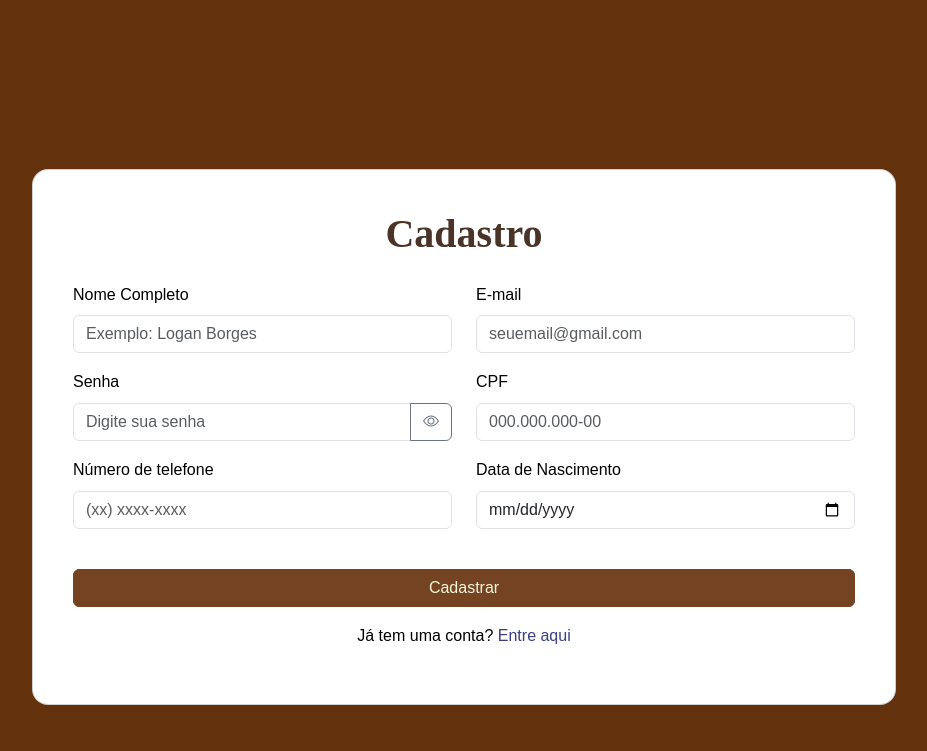
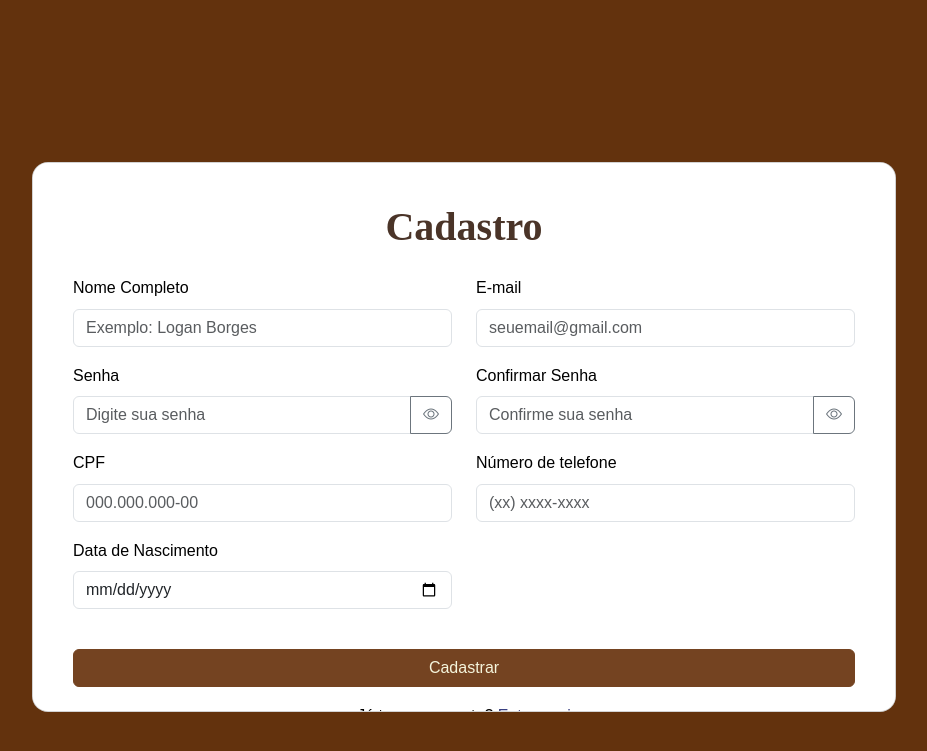
Before and after one commit to ODevAbreu/ExperienciaCriativa, a FastAPI app: page /cadastro in a window 1280 px wide. Shown: the top 751 px of the page, without its empty margins (176-1103 px from the left). Run offline with FastAPI, Linux system fonts and the light colour scheme; some libraries are stand-ins or nearby versions.

Commit message:
melhorias no cadastro

```diff
--- a/templates/pages/cadastro.html
+++ b/templates/pages/cadastro.html
@@ -13,6 +13,12 @@
           border-color: #744321;
           color: #f5f5dc;
         }
+        @media (min-width: 768px) {
+          .card-fixed {
+            max-height: 550px;
+            overflow-y: auto;
+        }
+      }
     </style>
 
 </head>
@@ -22,7 +28,7 @@
   <div class="container">
     <div class="row d-flex justify-content-center">
       <div class="col-md-12 col-lg-9">
-        <div class="card p-4" style="border-radius: 1rem;">
+        <div class="card p-4 card-fixed" style="border-radius: 1rem;">
           <div class="card-body text-black">
 
             <h1 class="fw-bold text-center mb-4">Cadastro</h1>
@@ -42,8 +48,18 @@
                 <div class="col-12 col-md-6 mb-3">
                   <label class="form-label" for="senha">Senha</label>
                   <div class="input-group">
-                    <input type="password" required id="senha" name="senha" placeholder="Digite sua senha" class="form-control" pattern="^(?=.*[A-Z])(?=.*\d).{8,}$" title="Deve conter pelo menos uma letra maiúscula, um número e no mínimo 8 caracteres" />
+                    <input type="password" required id="senha" name="senha" placeholder="Digite sua senha" class="form-control" pattern="^(?=.*[A-Z])(?=.*\d).(?=.*[\W_]).{8,}$" title="Deve conter pelo menos uma letra maiúscula, um número, um caractere especial e no mínimo 8 caracteres" />
                     <button class="btn btn-outline-secondary" type="button" id="toggleSenha">
+                      <i class="bi bi-eye"></i>
+                    </button>
+                  </div>
+                </div>
+
+                <div class="col-12 col-md-6 mb-3">
+                  <label class="form-label" for="confirmarSenha">Confirmar Senha</label>
+                  <div class="input-group">
+                    <input type="password" required id="confirmarSenha" name="confirmarSenha" placeholder="Confirme sua senha" class="form-control" />
+                    <button class="btn btn-outline-secondary" type="button" id="toggleConfirmarSenha">
                       <i class="bi bi-eye"></i>
                     </button>
                   </div>
@@ -85,147 +101,124 @@
 <script>
 
 function mascaraTelefone(event) {
-  let tecla = event.key;
-  // Regex:
-  // g = não termina verificação enquanto não houver combinação para todos os elementos da Regex
-  // \D+ = troca qualquer caractere que não seja um dígito por caracter vazio
-  let telefone = event.target.value.replace(/\D+/g, "");
+  let input = event.target;
+  let value = input.value.replace(/\D/g, ''); // Remove todos os caracteres não numéricos
+  if (value.length <= 2) {
+    input.value = `(${value}`;
+  } else if (value.length <= 6) {
+    input.value = `(${value.slice(0, 2)}) ${value.slice(2)}`;
+  } else {
+    input.value = `(${value.slice(0, 2)}) ${value.slice(2, 7)}-${value.slice(7, 11)}`;
+  }
+}
 
-  // Regex: i = case insensitive
-  // Se Tecla é número, concatena com telefone
-  if (/^[0-9]$/i.test(tecla)) {
-    telefone = telefone + tecla;
-    let tamanho = telefone.length;
-
-    if (tamanho >= 12) { // Se telefone com 12 ou mais caracteres, não faz mais nada
-      return false;
-    }
-
-    if (tamanho > 10) {
-      telefone = telefone.replace(/^(\d\d)(\d{5})(\d{4}).*/, "($1) $2-$3");
-    } else if (tamanho > 5) {
-      telefone = telefone.replace(/^(\d\d)(\d{4})(\d{0,4}).*/, "($1) $2-$3");
-    } else if (tamanho > 2) {
-      telefone = telefone.replace(/^(\d\d)(\d{0,5})/, "($1) $2");
-    } else {
-      telefone = telefone.replace(/^(\d*)/, "($1");
-    }
-
-    event.target.value = telefone;
-  }
-
-  if (!["Backspace", "Delete", "Tab"].includes(tecla)) {
-    return false;
+function mascaraCPF(event) {
+  let input = event.target;
+  let value = input.value.replace(/\D/g, ''); // Remove todos os caracteres não numéricos
+  if (value.length <= 3) {
+    input.value = value;
+  } else if (value.length <= 6) {
+    input.value = `${value.slice(0, 3)}.${value.slice(3)}`;
+  } else if (value.length <= 9) {
+    input.value = `${value.slice(0, 3)}.${value.slice(3, 6)}.${value.slice(6)}`;
+  } else {
+    input.value = `${value.slice(0, 3)}.${value.slice(3, 6)}.${value.slice(6, 9)}-${value.slice(9, 11)}`;
   }
 }
 
 
-function mascaraCPF(event) {
-  let tecla = event.key;
-  let cpf = event.target.value.replace(/\D+/g, ""); // Remove tudo que não for número
-
-  // Se a tecla for um número, adiciona ao CPF
-  if (/^[0-9]$/i.test(tecla)) {
-    cpf = cpf + tecla;
-    let tamanho = cpf.length;
-
-    if (tamanho >= 12) { // Se CPF tiver mais de 11 dígitos, não faz mais nada
-      return false;
-    }
-
-    // Aplica a máscara no formato XXX.XXX.XXX-XX
-    if (tamanho > 9) {
-      cpf = cpf.replace(/^(\d{3})(\d{3})(\d{3})(\d{0,2}).*/, "$1.$2.$3-$4");
-    } else if (tamanho > 6) {
-      cpf = cpf.replace(/^(\d{3})(\d{3})(\d{0,3})/, "$1.$2.$3");
-    } else if (tamanho > 3) {
-      cpf = cpf.replace(/^(\d{3})(\d{0,3})/, "$1.$2");
-    }
-
-    event.target.value = cpf;
-  }
-
-  // Permite apenas backspace, delete e tab
-  if (!["Backspace", "Delete", "Tab"].includes(tecla)) {
-    return false;
-  }
+// Validação CPF
+function validarCPF(cpf) {
+  if (cpf.length !== 11 || /^(\d)\1+$/.test(cpf)) return false;
+  let soma = 0, resto;
+  for (let i = 1; i <= 9; i++) soma += parseInt(cpf[i - 1]) * (11 - i);
+  resto = (soma * 10) % 11;
+  if (resto === 10 || resto === 11) resto = 0;
+  if (resto !== parseInt(cpf[9])) return false;
+  soma = 0;
+  for (let i = 1; i <= 10; i++) soma += parseInt(cpf[i - 1]) * (12 - i);
+  resto = (soma * 10) % 11;
+  if (resto === 10 || resto === 11) resto = 0;
+  return resto === parseInt(cpf[10]);
 }
 
-// Função para validar CPF
-function validarCPF(cpf) {
-  if (cpf.length !== 11 || /^(\d)\1+$/.test(cpf)) return false; // Verifica se todos os dígitos são iguais ou tamanho inválido
-
-  let soma = 0;
-  let resto;
-
-  // Calcula o primeiro dígito verificador
-  for (let i = 1; i <= 9; i++) {
-    soma += parseInt(cpf.substring(i - 1, i)) * (11 - i);
-  }
-  resto = (soma * 10) % 11;
-  if (resto === 10 || resto === 11) resto = 0;
-  if (resto !== parseInt(cpf.substring(9, 10))) return false;
-
-  soma = 0;
-
-  // Calcula o segundo dígito verificador
-  for (let i = 1; i <= 10; i++) {
-    soma += parseInt(cpf.substring(i - 1, i)) * (12 - i);
-  }
-  resto = (soma * 10) % 11;
-  if (resto === 10 || resto === 11) resto = 0;
-  if (resto !== parseInt(cpf.substring(10, 11))) return false;
-
-  return true;
-}
-
+// Limita data de nascimento ao hoje
 document.getElementById('data').setAttribute('max', new Date().toISOString().split('T')[0]);
 
+// Mostrar/ocultar senha
 document.getElementById('toggleSenha').addEventListener('click', function () {
-    var senhaInput = document.getElementById('senha');
-    var icon = this.querySelector('i');
+  const input = document.getElementById('senha');
+  const icon = this.querySelector('i');
+  input.type = input.type === 'password' ? 'text' : 'password';
+  icon.classList.toggle('bi-eye');
+  icon.classList.toggle('bi-eye-slash');
+});
+document.getElementById('toggleConfirmarSenha').addEventListener('click', function () {
+  const input = document.getElementById('confirmarSenha');
+  const icon = this.querySelector('i');
+  input.type = input.type === 'password' ? 'text' : 'password';
+  icon.classList.toggle('bi-eye');
+  icon.classList.toggle('bi-eye-slash');
+});
 
-    if (senhaInput.type === 'password') {
-      senhaInput.type = 'text';
-      icon.classList.remove('bi-eye');
-      icon.classList.add('bi-eye-slash');
-    } else {
-      senhaInput.type = 'password';
-      icon.classList.remove('bi-eye-slash');
-      icon.classList.add('bi-eye');
-    }
-  });
+// Validação completa no botão
+document.getElementById('btnCadastrar').addEventListener('click', function (event) {
+  event.preventDefault();
 
-document.getElementById('btnCadastrar').addEventListener('click', function (event) {
-  event.preventDefault(); // Previne o envio do formulário
+  const nome = document.getElementById('nome').value.trim();
+  const email = document.getElementById('email').value.trim();
+  const senha = document.getElementById('senha').value;
+  const confirmarSenha = document.getElementById('confirmarSenha').value;
+  const cpf = document.getElementById('cpf').value.replace(/\D+/g, "");
+  const telefone = document.getElementById('telefone').value.trim();
+  const data = document.getElementById('data').value;
 
-  const cpfInput = document.getElementById('cpf');
-  const cpf = cpfInput.value.replace(/\D+/g, ""); // Remove a máscara do CPF
-
-  if (!validarCPF(cpf)) {
-    Swal.fire({
-      icon: 'error',
-      title: 'CPF inválido!',
-      text: 'Por favor, insira um CPF válido.',
-      confirmButtonColor: '#744321'
-    });
-    cpfInput.focus(); // Foca no campo de CPF
+  if (nome.length < 5) {
+    Swal.fire({ icon: 'error', title: 'Nome inválido!', text: 'O nome deve conter pelo menos 5 caracteres.', confirmButtonColor: '#744321' });
     return;
   }
 
-  // Se o CPF for válido, exibe mensagem de sucesso
+  if (!email.includes('@') || !email.includes('.')) {
+    Swal.fire({ icon: 'error', title: 'E-mail inválido!', text: 'Informe um e-mail válido.', confirmButtonColor: '#744321' });
+    return;
+  }
+
+  if (!senha.match(/^(?=.*[A-Z])(?=.*\d)(?=.*[\W_]).{8,}$/)) {
+    Swal.fire({ icon: 'error', title: 'Senha inválida!', text: 'A senha deve conter pelo menos uma letra maiúscula, um número, um caractere especial e 8 caracteres.', confirmButtonColor: '#744321' });
+    return;
+  }
+
+  if (senha !== confirmarSenha) {
+    Swal.fire({ icon: 'error', title: 'Senhas diferentes!', text: 'A senha e a confirmação não coincidem.', confirmButtonColor: '#744321' });
+    return;
+  }
+
+  if (!validarCPF(cpf)) {
+    Swal.fire({ icon: 'error', title: 'CPF inválido!', text: 'Digite um CPF válido.', confirmButtonColor: '#744321' });
+    return;
+  }
+
+  if (!telefone.match(/\(\d{2}\) \d{4,5}-\d{4}/)) {
+    Swal.fire({ icon: 'error', title: 'Telefone inválido!', text: 'Digite o telefone no formato correto: (xx) xxxx-xxxx ou (xx) xxxxx-xxxx.', confirmButtonColor: '#744321' });
+    return;
+  }
+
+  if (!data) {
+    Swal.fire({ icon: 'error', title: 'Data de nascimento!', text: 'Informe sua data de nascimento.', confirmButtonColor: '#744321' });
+    return;
+  }
+
   Swal.fire({
     icon: 'success',
     title: 'Cadastro realizado!',
     text: 'Seu cadastro foi concluído com sucesso.',
     confirmButtonColor: '#744321'
   }).then(() => {
-    // Aqui você pode enviar o formulário manualmente, se necessário
     document.querySelector('form').submit();
   });
 });
+</script>
 
-</script>
 
 
 </body>
```
